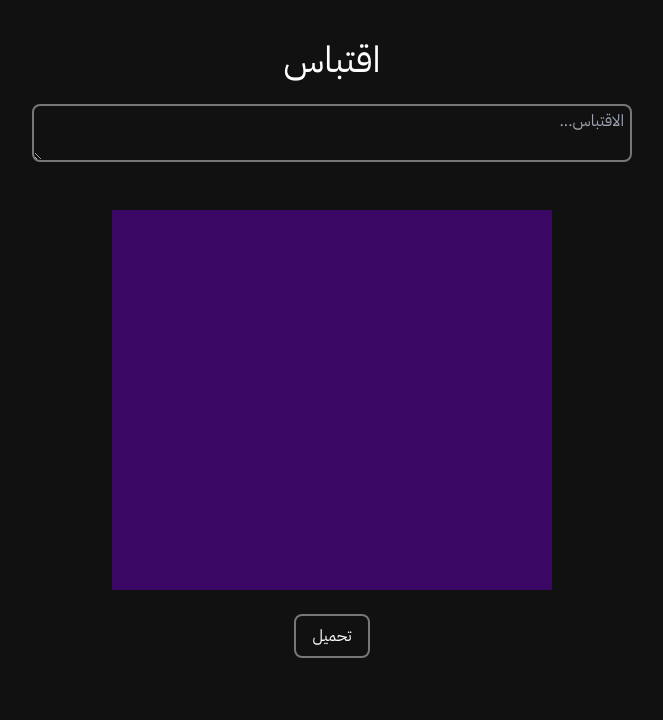
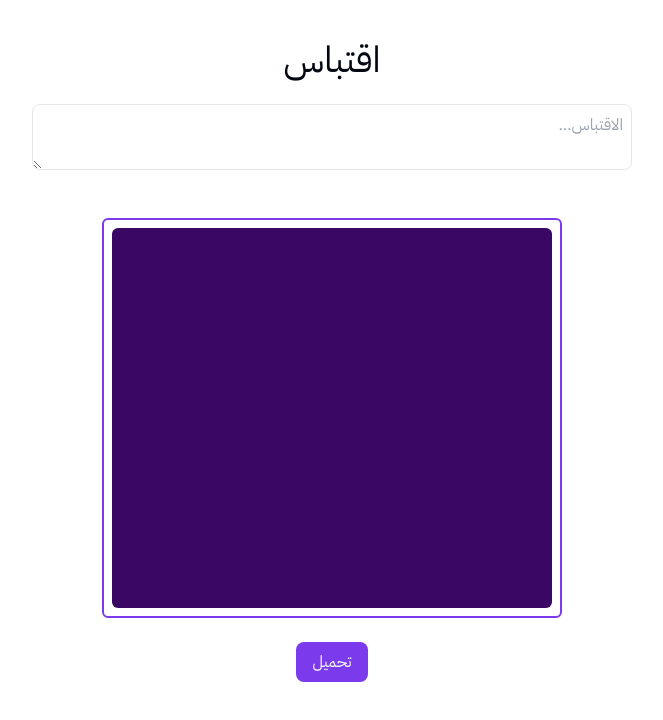
Before and after one commit to osama-mhmd/eqtibas, a Next.js app: page / in a window 1280 px wide. Shown: the top 720 px of the page, without its empty margins (308-971 px from the left). Built offline with nearby package versions, Linux system fonts and the light colour scheme.

Commit message:
chore/new-paint

```diff
--- a/src/app/globals.css
+++ b/src/app/globals.css
@@ -10,8 +10,25 @@
 
 @media (prefers-color-scheme: dark) { */
 :root {
-  --foreground-rgb: #fff;
-  --background-rgb: #111;
+  --background: 0 0% 100%;
+  --foreground: 224 71.4% 4.1%;
+  --card: 0 0% 100%;
+  --card-foreground: 224 71.4% 4.1%;
+  --popover: 0 0% 100%;
+  --popover-foreground: 224 71.4% 4.1%;
+  --primary: 262.1 83.3% 57.8%;
+  --primary-foreground: 210 20% 98%;
+  --secondary: 220 14.3% 95.9%;
+  --secondary-foreground: 220.9 39.3% 11%;
+  --muted: 220 14.3% 95.9%;
+  --muted-foreground: 220 8.9% 46.1%;
+  --accent: 220 14.3% 95.9%;
+  --accent-foreground: 220.9 39.3% 11%;
+  --destructive: 0 84.2% 60.2%;
+  --destructive-foreground: 210 20% 98%;
+  --border: 220 13% 91%;
+  --input: 220 13% 91%;
+  --ring: 262.1 83.3% 57.8%;
 }
 /* } */
 
@@ -27,9 +44,9 @@
 }
 
 body {
-  color: var(--foreground-rgb);
+  color: hsl(var(--foreground));
+  background: hsl(var(--background));
   min-height: 100vh;
-  background: var(--background-rgb);
 }
 
 @layer utilities {
@@ -39,13 +56,24 @@ body {
 }
 
 input,
-textarea,
-button {
+textarea {
   background-color: transparent;
-  border: solid #777 2px;
-  padding: 3px 6px;
+  border: solid 1px;
+  border-color: hsl(var(--border));
+  padding: 0.5rem;
   border-radius: 0.5rem;
 }
+input:focus,
+textarea:focus {
+  outline-color: hsl(var(--input));
+}
 button {
+  border-radius: 0.5rem;
   padding: 0.5rem 1rem;
+  background-color: hsl(var(--primary));
+  color: hsl(var(--primary-foreground));
+  transition: 0.3s all;
 }
+button:hover {
+  background-color: hsl(var(--primary) / 0.9);
+}
--- a/src/app/page.tsx
+++ b/src/app/page.tsx
@@ -16,14 +16,15 @@ export default function Home({ searchParams }: { searchParams: Params }) {
   const [quote, setQuote] = useState("");
 
   const willNotChangeClasses =
-    "bg-purple-950 p-4 flex text-center justify-center items-center";
+    "bg-purple-950 text-white p-4 flex text-center justify-center items-center";
 
   const downloadImage = async () => {
     // The next five lines is written to enhance the resolution of the image;
     let image = $("#image") as HTMLDivElement;
     let ogClasses = $("#image")!.className;
     image.className =
-      "leading-5 w-[1320px] h-[1140px] text-6xl " + willNotChangeClasses;
+      "leading-5 w-[1320px] h-[1140px] text-7xl rounded-none " +
+      willNotChangeClasses;
     $("#image")!.className = ogClasses;
     const canvas = await html2canvas(image);
 
@@ -55,11 +56,16 @@ export default function Home({ searchParams }: { searchParams: Params }) {
             />
           </div>
           <div className="flex flex-col justify-center items-center m-12 gap-6">
-            <div
-              id="image"
-              className={"w-[440px] h-[380px] text-lg " + willNotChangeClasses}
-            >
-              {quote}
+            <div className="p-2 rounded-md border-2 border-[hsl(var(--primary))]">
+              <div
+                id="image"
+                className={
+                  "w-[370px] sm:w-[440px] h-[352px] sm:h-[380px] text-lg rounded-md " +
+                  willNotChangeClasses
+                }
+              >
+                {quote}
+              </div>
             </div>
 
             <button onClick={downloadImage}>تحميل</button>
```
